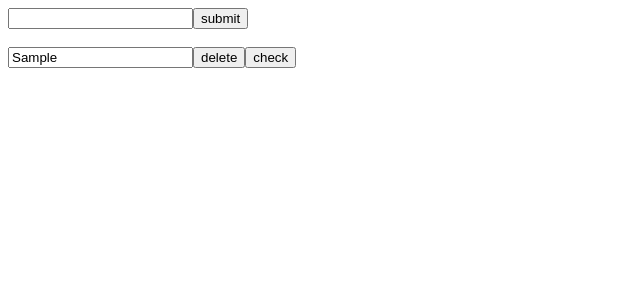
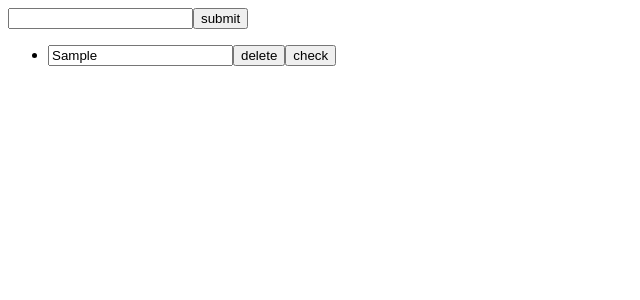
Before and after one commit to MaralNajafi/editable-todo-app, a React (Create React App) app: page / in a window 1280 px wide. Both pictures are taken after typing "Sample" into the empty fields and a click on the button "submit". Shown: the top 300 px of the page, without its empty margins (0-640 px from the left). Built offline with nearby package versions, Linux system fonts and the light colour scheme.

Commit message:
change: todos tags

```diff
--- a/src/components/Todo.jsx
+++ b/src/components/Todo.jsx
@@ -14,7 +14,7 @@ export default function Todo({
     }
   }
   return (
-    <div>
+    <li>
       <input
         type="text"
         value={content}
@@ -29,6 +29,6 @@ export default function Todo({
       />
       <button onClick={handleDelete}>delete</button>
       <button onClick={handleCheck}>{isChecked ? "uncheck" : "check"}</button>
-    </div>
+    </li>
   );
 }
--- a/src/components/TodosContainer.jsx
+++ b/src/components/TodosContainer.jsx
@@ -10,7 +10,6 @@ export default function TodosContainer({
   const todo = todos.map((todo) => {
     return (
       <>
-        <br />
         <Todo
           key={todo.id}
           content={todo.content}
@@ -28,5 +27,9 @@ export default function TodosContainer({
       </>
     );
   });
-  return <div>{todo}</div>;
+  if (todos.length === 0) {
+    return <p>No tasks yet</p>;
+  } else {
+    return <ul>{todo}</ul>;
+  }
 }
```
